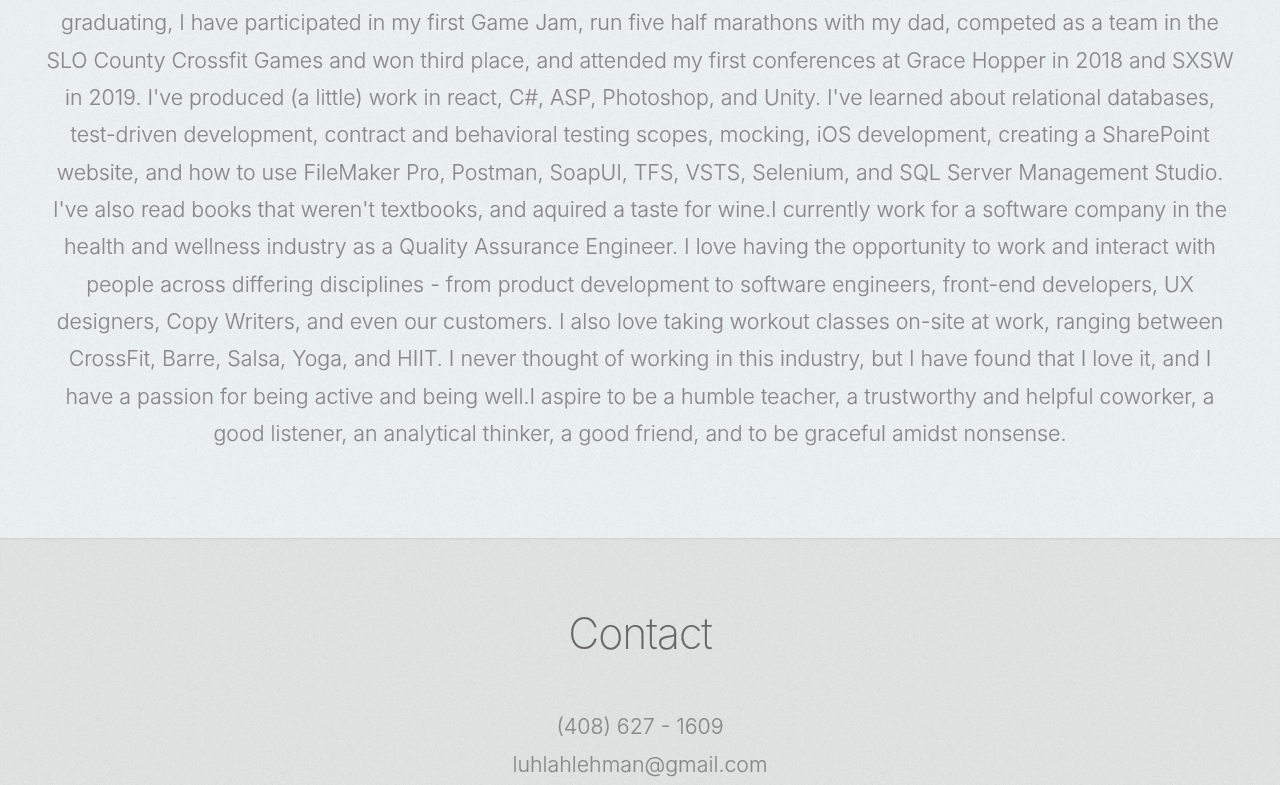
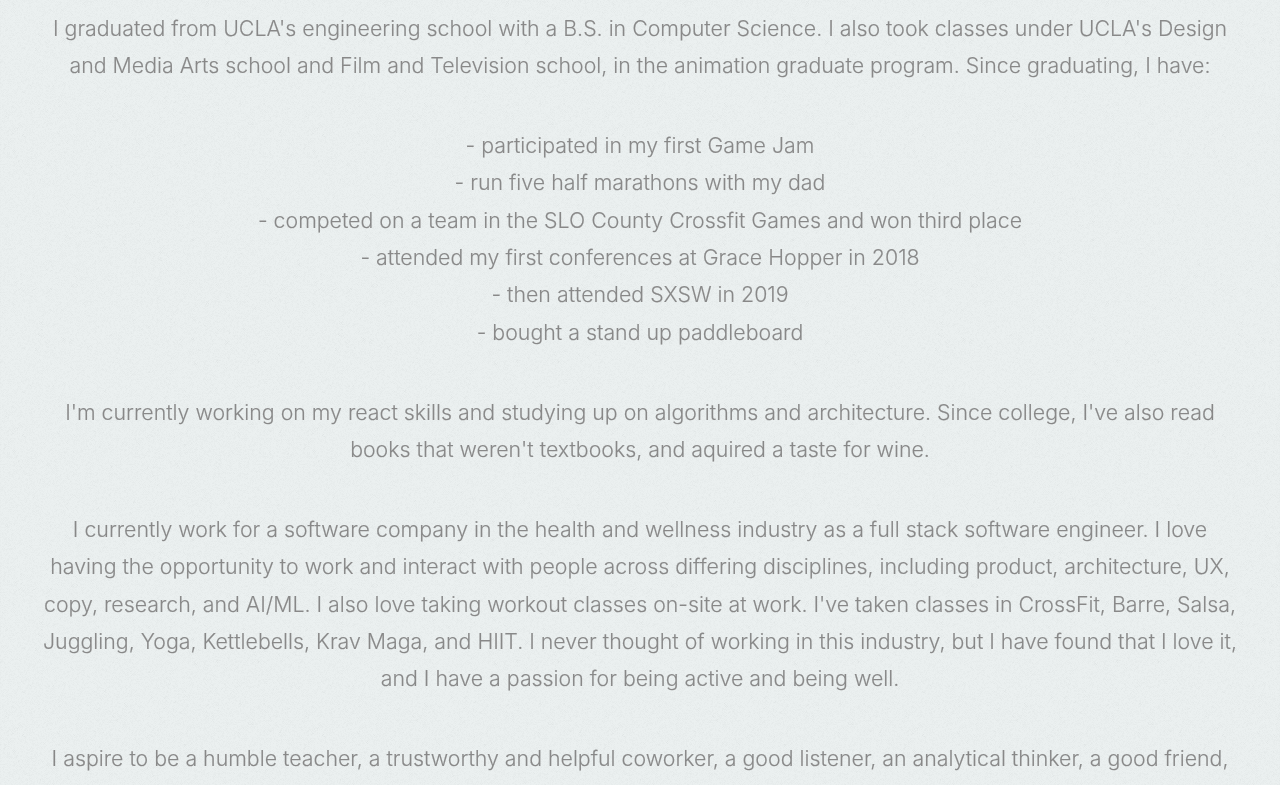
Before and after one commit to lehman/lehman.github.io, a React (Create React App) app: page / in a window 1280 px wide. Shown: the part 4226-5011 px from the top of the page. Built offline with nearby package versions, Linux system fonts and the light colour scheme.

Commit message:
updating bio and readme

```diff
--- a/src/App.js
+++ b/src/App.js
@@ -360,33 +360,44 @@ function App() {
               My name is Louise Lehman. I work out a lot. I like being friends
               with my coworkers. I eat too many sweets. And I don't update this
               site enough.
-              {/* </br></br> */}I graduated from UCLA's engineering school with
-              a B.S. in Computer Science. I also took classes under UCLA's
-              Design and Media Arts school and Film and Television school, in
-              the animation graduate program. Since graduating, I have
-              participated in my first Game Jam, run five half marathons with my
-              dad, competed as a team in the SLO County Crossfit Games and won
-              third place, and attended my first conferences at Grace Hopper in
-              2018 and SXSW in 2019. I've produced (a little) work in react, C#,
-              ASP, Photoshop, and Unity. I've learned about relational
-              databases, test-driven development, contract and behavioral
-              testing scopes, mocking, iOS development, creating a SharePoint
-              website, and how to use FileMaker Pro, Postman, SoapUI, TFS, VSTS,
-              Selenium, and SQL Server Management Studio. I've also read books
+            </p>
+            <p>
+              I graduated from UCLA's engineering school with a B.S. in Computer
+              Science. I also took classes under UCLA's Design and Media Arts
+              school and Film and Television school, in the animation graduate
+              program. Since graduating, I have:
+            </p>
+            <ul>
+              <li>- participated in my first Game Jam</li>
+              <li>- run five half marathons with my dad</li>
+              <li>
+                - competed on a team in the SLO County Crossfit Games and won
+                third place
+              </li>
+              <li>- attended my first conferences at Grace Hopper in 2018</li>
+              <li>- then attended SXSW in 2019</li>
+              <li>- bought a stand up paddleboard</li>
+            </ul>
+            <p>
+              I'm currently working on my react skills and studying up on
+              algorithms and architecture. Since college, I've also read books
               that weren't textbooks, and aquired a taste for wine.
-              {/* </br></br> */}I currently work for a software company in the
-              health and wellness industry as a Quality Assurance Engineer. I
-              love having the opportunity to work and interact with people
-              across differing disciplines - from product development to
-              software engineers, front-end developers, UX designers, Copy
-              Writers, and even our customers. I also love taking workout
-              classes on-site at work, ranging between CrossFit, Barre, Salsa,
-              Yoga, and HIIT. I never thought of working in this industry, but I
-              have found that I love it, and I have a passion for being active
-              and being well.
-              {/* </br></br> */}I aspire to be a humble teacher, a trustworthy
-              and helpful coworker, a good listener, an analytical thinker, a
-              good friend, and to be graceful amidst nonsense.
+            </p>
+            <p>
+              I currently work for a software company in the health and wellness
+              industry as a full stack software engineer. I love having the
+              opportunity to work and interact with people across differing
+              disciplines, including product, architecture, UX, copy, research,
+              and AI/ML. I also love taking workout classes on-site at work.
+              I've taken classes in CrossFit, Barre, Salsa, Juggling, Yoga,
+              Kettlebells, Krav Maga, and HIIT. I never thought of working in
+              this industry, but I have found that I love it, and I have a
+              passion for being active and being well.
+            </p>
+            <p>
+              I aspire to be a humble teacher, a trustworthy and helpful
+              coworker, a good listener, an analytical thinker, a good friend,
+              and to be graceful amidst nonsense.
             </p>
           </div>
         </section>
```
Also changed, not shown: 1 other file (tests, documents, lock files or other folders).
